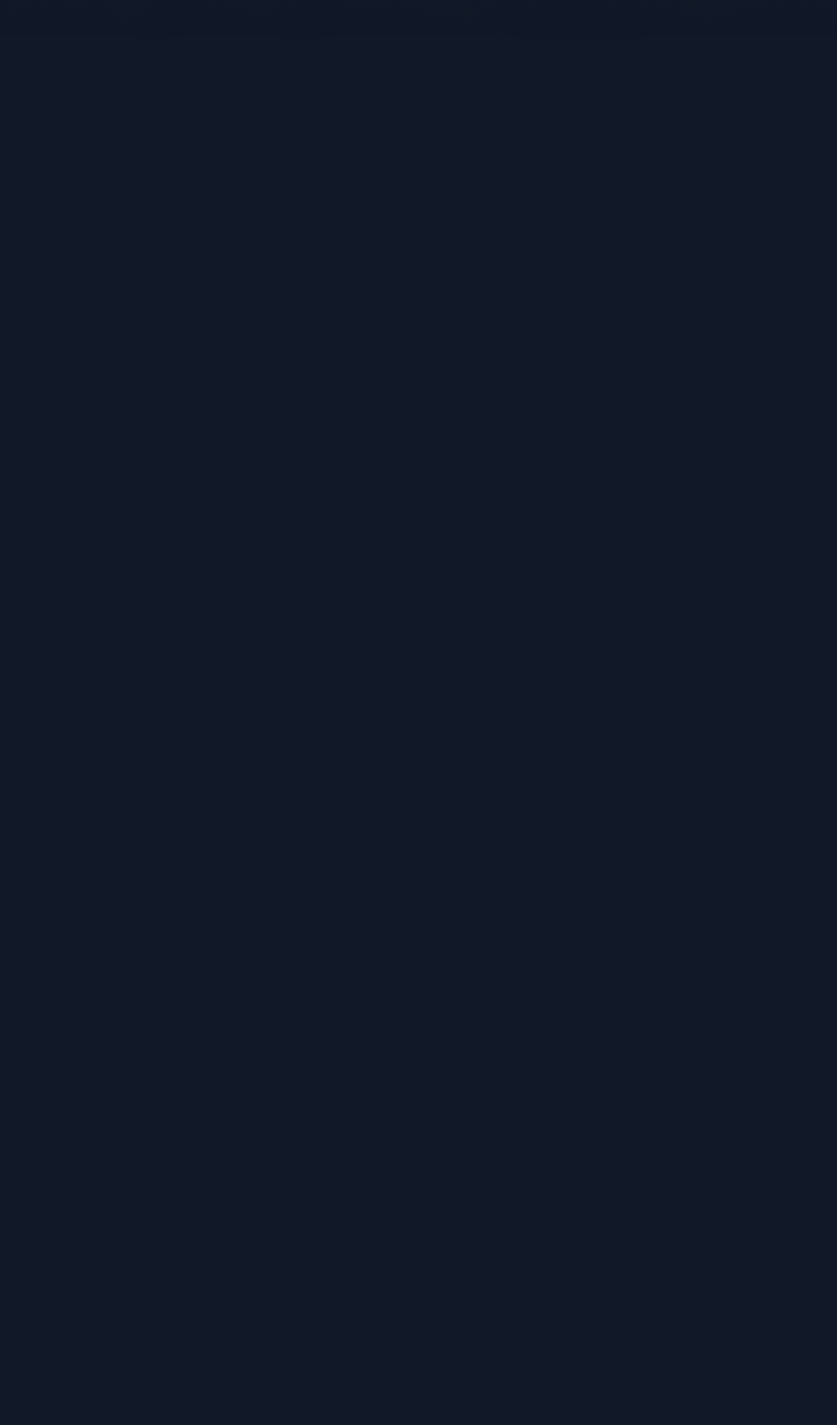
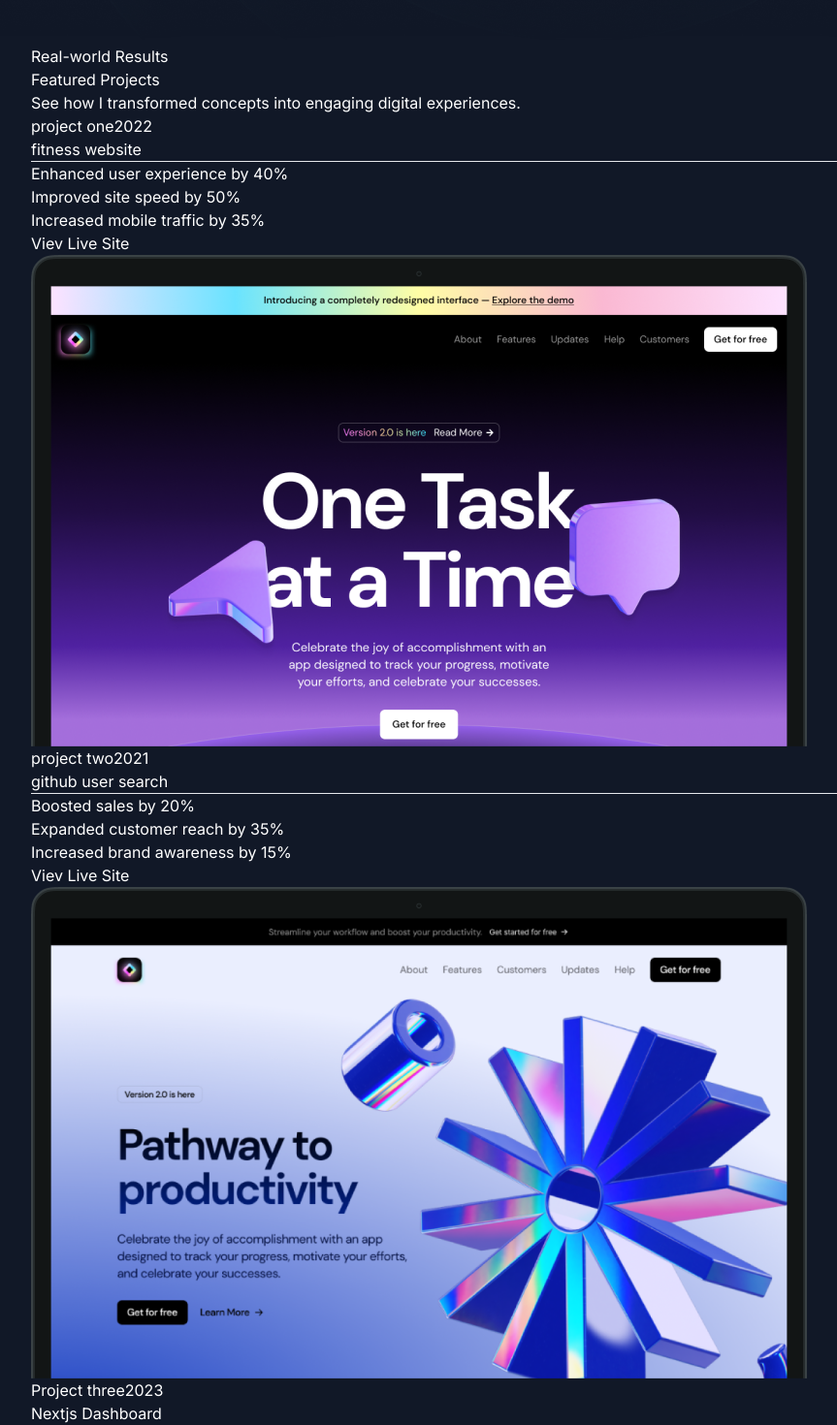
Before and after one commit to eziz-tajiev/Portfolio, a Next.js app: page / in a window 1280 px wide. Shown: the part 780-2250 px from the top of the page at 97% size, without its empty margins (40-903 px from the left). Before the commit the page ends 1023 px from the top, so only its background shows below. Built offline with nearby package versions, Linux system fonts and the light colour scheme; a web font is replaced by a local one.

Commit message:
I have started working on the project section and prepared the HTML. Now its time to style it

```diff
--- a/src/app/page.tsx
+++ b/src/app/page.tsx
@@ -1,11 +1,14 @@
 import {Header} from '@/sections/Header'
 import {HeroSection} from '@/sections/Hero'
+import {ProjectsSection} from '@/sections/Projects'
 
 export default function Home() {
   return (
     <div>
       <Header />
       <HeroSection />
+      <ProjectsSection />
+
     </div>
   );
 }
--- a/src/sections/Hero.tsx
+++ b/src/sections/Hero.tsx
@@ -13,10 +13,12 @@ export const HeroSection = () => {
         <div className='absolute inset-0 -z-30 opacity-5' style={{
           backgroundImage: `url(${grainImage.src})`}}>
         </div>
+
         <div className='size-[620px] hero-ring'></div>
         <div className='size-[820px] hero-ring'></div>
         <div className='size-[1020px] hero-ring'></div>
         <div className='size-[1220px] hero-ring'></div>
+
           <HeroOrbit size={800} rotation={-72}>
             <StartIcon className="size-28 text-emerald-300" />
           </HeroOrbit>
--- a/src/sections/Projects.tsx
+++ b/src/sections/Projects.tsx
@@ -1,46 +1,76 @@
 import darkSaasLandingPage from "@/assets/images/dark-saas-landing-page.png";
 import lightSaasLandingPage from "@/assets/images/light-saas-landing-page.png";
 import aiStartupLandingPage from "@/assets/images/ai-startup-landing-page.png";
+import Image from "next/image";
 
 const portfolioProjects = [
   {
-    company: "Acme Corp",
+    company: "project one",
     year: "2022",
-    title: "Dark Saas Landing Page",
+    title: "fitness website",
     results: [
       { title: "Enhanced user experience by 40%" },
       { title: "Improved site speed by 50%" },
       { title: "Increased mobile traffic by 35%" },
     ],
-    link: "https://youtu.be/4k7IdSLxh6w",
+    link: "fitgym",
     image: darkSaasLandingPage,
   },
   {
-    company: "Innovative Co",
+    company: "project two",
     year: "2021",
-    title: "Light Saas Landing Page",
+    title: "github user search",
     results: [
       { title: "Boosted sales by 20%" },
       { title: "Expanded customer reach by 35%" },
       { title: "Increased brand awareness by 15%" },
     ],
-    link: "https://youtu.be/7hi5zwO75yc",
+    link: "Github",
     image: lightSaasLandingPage,
   },
   {
-    company: "Quantum Dynamics",
+    company: "Project three",
     year: "2023",
-    title: "AI Startup Landing Page",
+    title: "Nextjs Dashboard",
     results: [
       { title: "Enhanced user experience by 40%" },
       { title: "Improved site speed by 50%" },
       { title: "Increased mobile traffic by 35%" },
     ],
-    link: "https://youtu.be/Z7I5uSRHMHg",
+    link: "dashboard",
     image: aiStartupLandingPage,
   },
 ];
 
 export const ProjectsSection = () => {
-  return <div>Projects Section</div>;
+  return (
+    <div>
+      <div className="container">
+        <p>Real-world Results</p>
+        <h2>Featured Projects</h2>
+        <p>See how I transformed concepts into engaging digital experiences.</p>
+        <div>
+          {portfolioProjects.map((project) => (
+            <div key={project.title}>
+              <div>
+                <span>{project.company}</span>
+                <span>{project.year}</span>
+              </div>
+              <h3>{project.title}</h3>
+              <hr />
+              <ul>
+                {project.results.map((result) =>
+                <li>{result.title}</li>
+              )}
+              </ul>
+              <a href="">
+                <button>Viev Live Site</button>
+              </a>
+              <Image src={project.image} alt={project.title} />
+            </div>
+          ))}
+        </div>
+      </div>
+    </div>
+  );
 };
```
